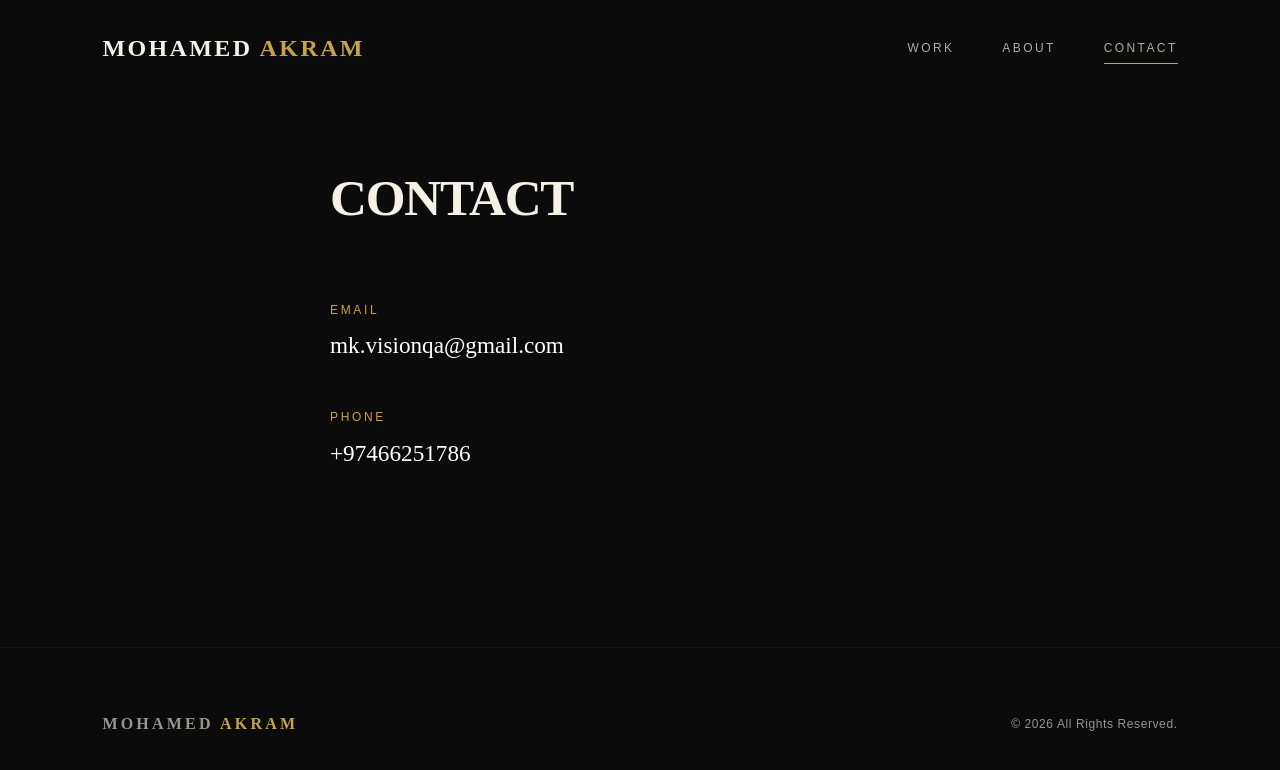
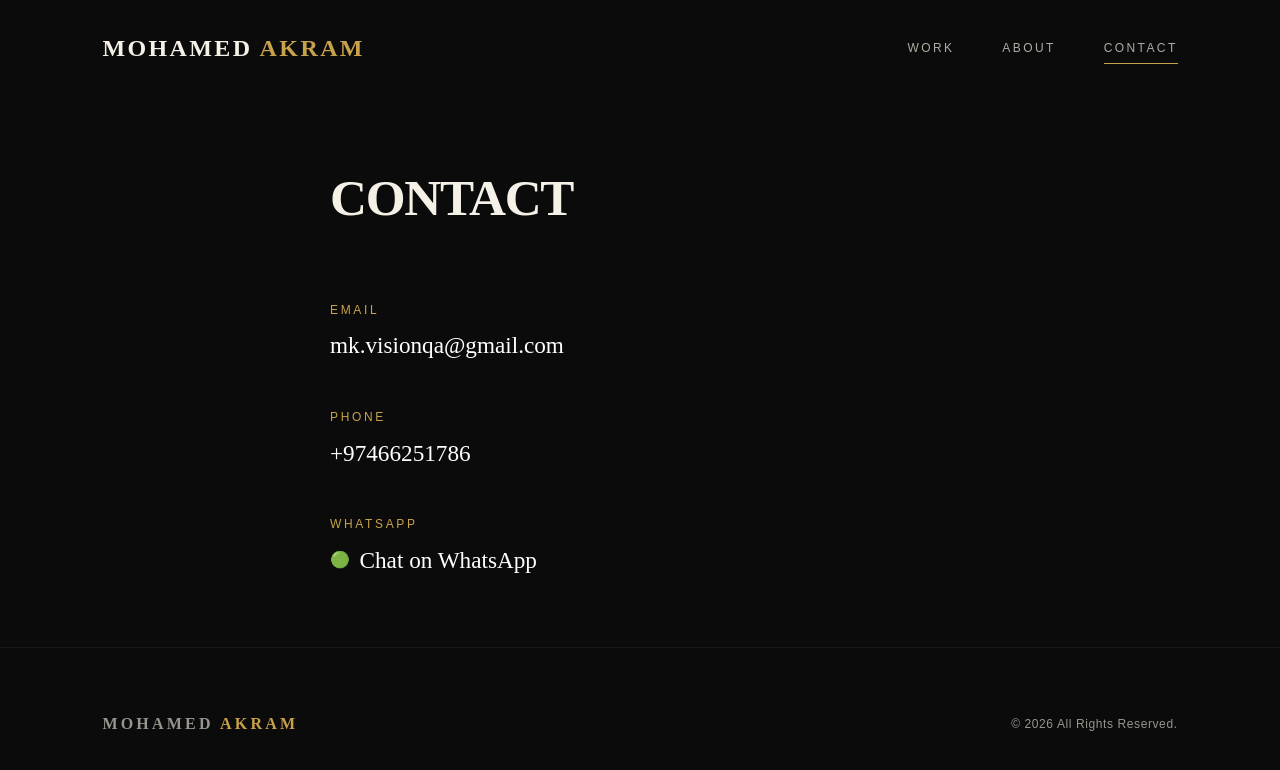
Before and after one commit to mouhanad00/portfolio, a React (Vite) app: page /contact in a window 1280 px wide. Shown: the top 770 px of the page. Built offline with nearby package versions, Linux system fonts and the light colour scheme.

Commit message:
Enhance contact page with WhatsApp link and styles
Added WhatsApp contact link and updated styles for better layout.

```diff
--- a/src/pages/Contact.jsx
+++ b/src/pages/Contact.jsx
@@ -20,18 +20,27 @@ const Contact = () => {
               +97466251786
             </a>
           </div>
+
+          <div className="detail-group">
+            <span className="detail-label">WHATSAPP</span>
+            <a
+              href="https://wa.me/97466251786"
+              target="_blank"
+              rel="noopener noreferrer"
+              className="detail-link whatsapp-link"
+            >
+              <span className="whatsapp-icon">🟢</span> Chat on WhatsApp
+            </a>
+          </div>
         </div>
       </div>
 
       <style>{`
         .contact-page {
-          /* Critical fix for fixed header overlap */
           padding-top: 160px;
-
           padding-bottom: var(--spacing-section);
           padding-left: 8vw;
           padding-right: 8vw;
-
           display: flex;
           justify-content: center;
         }
@@ -78,6 +87,16 @@ const Contact = () => {
           color: var(--color-gold-metallic);
         }
 
+        .whatsapp-link {
+          display: flex;
+          align-items: center;
+          gap: 0.6rem;
+        }
+
+        .whatsapp-icon {
+          font-size: 1rem;
+        }
+
         @media (max-width: 900px) {
           .contact-page {
             padding-top: 140px;
```
